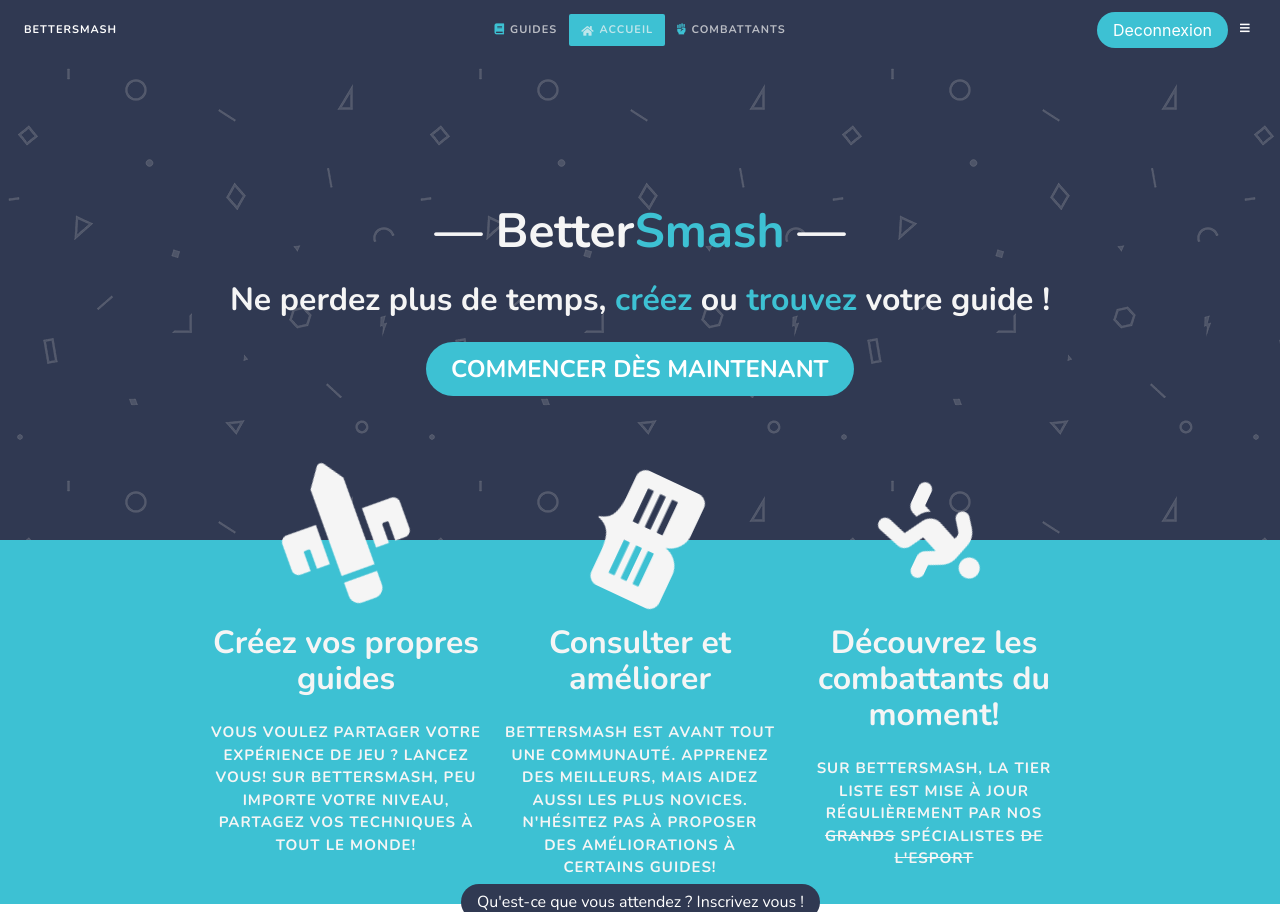
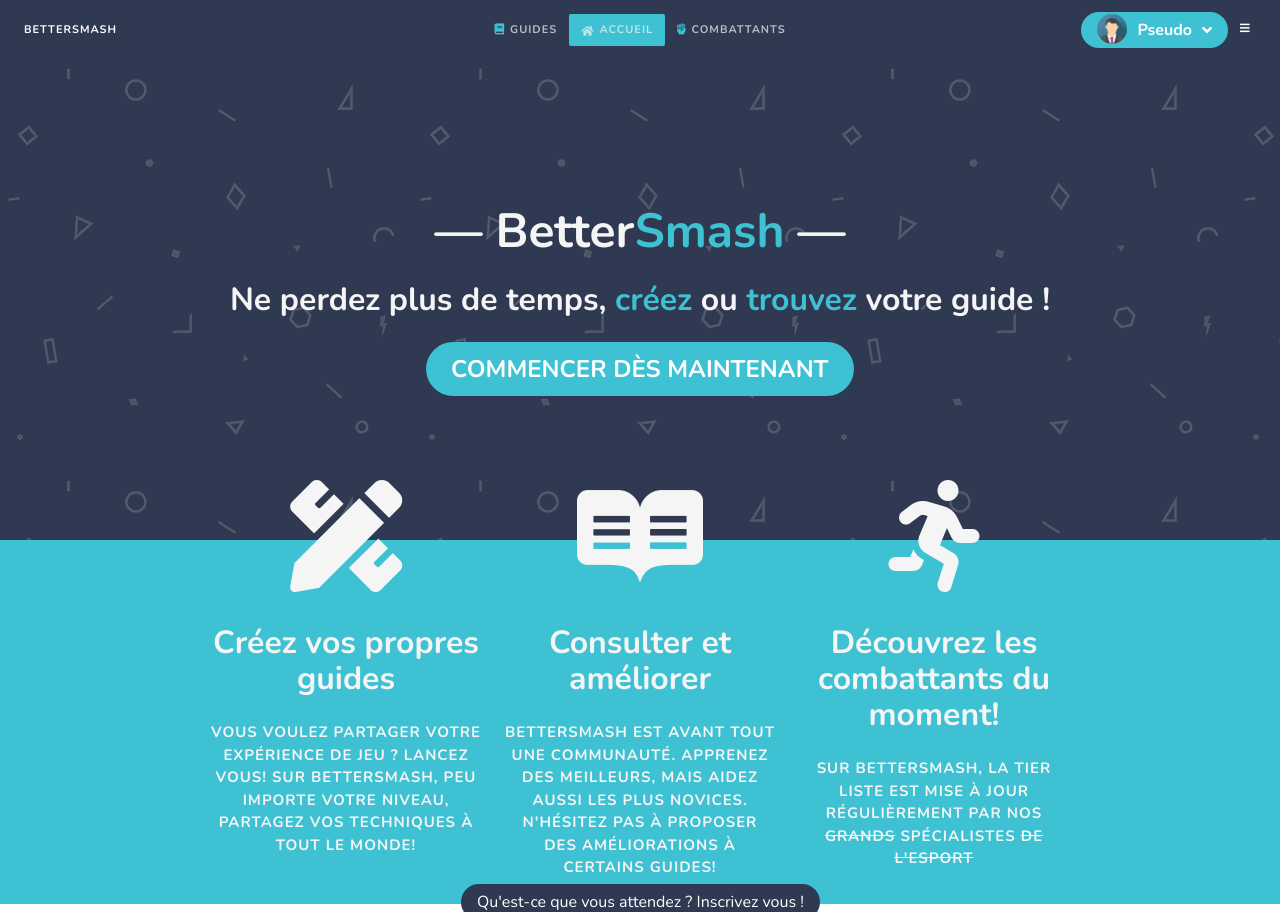
Before and after one commit to borisjacquot/smash, a PHP site: page / in a window 1280 px wide. Shown: the top 912 px of the page. Run offline with PHP 8.4, Linux system fonts and the light colour scheme; the visitor is signed in with stand-in values (Sample User, id 1); some libraries are stand-ins or nearby versions.

Commit message:
Dropdown profil header

```diff
--- a/css/main.css
+++ b/css/main.css
@@ -54,13 +54,6 @@
     to{
         -webkit-transform: rotate(360deg);
     }
-}
-
-.rotating {
-    -webkit-animation: rotating 5s linear infinite;
-}
-.rotating:hover{
-	animation-play-state: paused;
 }
 
 /* ----------------------------------------------
@@ -255,3 +248,10 @@
 .shadow {
   box-shadow: 0 4px 8px 0 rgba(0, 0, 0, 0.2), 0 6px 20px 0 rgba(0, 0, 0, 0.19);
 }
+
+.avatar_header {
+  border-radius: 50%;
+  height: 30px;
+  margin-top: -2px;
+  margin-right: 10px;
+}
--- a/index.php
+++ b/index.php
@@ -51,16 +51,38 @@
             <div class="column right">
                 <?php
                 if(!isset($_SESSION['userID'])){
-                    echo "<form action=\"#\" method=POST>
-                            <button name=\"connexion\" class=\"navbar-item button is-rounded\" style=\"color: white; border: none; background-color: #3dc1d3;\">CONNEXION</button>
-                            <a href=\"inscription.php\" class=\"navbar-item button is-rounded \" style=\"color: white; border: none; background-color: #3dc1d3;\">INSCRIPTION</a>
-                          </form>";
+                    echo "<p class=\"navbar-item\"><a href=\"login.php\" class=\"nonactive\">CONNEXION</a></p>
+			<a href=\"inscription.php\" class=\"button is-rounded\" style=\"color: white; border: none; background-color: #3dc1d3;\">INSCRIPTION</a>";
                 }else{
-                    echo "<form action=\"#\" method=POST>
-                            <input type='submit' name=\"logout\" value=\"Deconnexion\" class=\"button is-rounded\" style=\"color: white; border: none; background-color: #3dc1d3;\">
-                         </form>";
+                    echo <<<HTML
+                    <div class="dropdown is-hoverable">
+					  <div class="dropdown-trigger">
+					    <button class="button is-rounded has-text-weight-bold" style="font-family: 'Nunito', sans-serif;color: white; border: none; background-color: #3dc1d3;" aria-haspopup="true" aria-controls="dropdown-menu4">
+					      <img src="img/img_avatar.png" class="avatar_header"><span>Pseudo</span>
+					      <span class="icon is-small">
+					        <i class="fas fa-angle-down" aria-hidden="true"></i>
+					      </span>
+					    </button>
+					  </div>
+					  <div class="dropdown-menu" id="dropdown-menu4" role="menu" style="left: -50px;">
+					    <div class="dropdown-content">
+					      <div class="dropdown-item">
+					        <a href="#" class="dropdown-item">
+						      Profil
+						    </a>
+						    <hr class="dropdown-divider">
+						    <a href="#" class="dropdown-item">
+						      Déconnection
+						    </a>
+					      </div>
+					    </div>
+					  </div>
+					</div>
+HTML;
                 }
+
                 ?>
+
                 <figure class="navbar-item image has-text-white">
                     <i class="fas fa-bars" style="width: 1rem; height: 1rem;"></i>
                 </figure>
@@ -84,21 +106,21 @@
 	<div class="container has-text-centered">
 		<div class="columns is-centered" style="margin-top: -40px;padding-bottom: 20px;">
 			<div class="column is-3">
-				<span class="icon is-large rotating">
+				<span class="icon is-large">
 				  <i class="fas fa-pencil-ruler fa-7x"></i>
 				</span>
 				<h3 class="title" style="margin-top: 40px;">Créez vos propres guides</h3>
 				<p class="heading has-text-weight-bold" style="font-size: 15px;">Vous voulez partager votre expérience de jeu ? Lancez vous! Sur BetterSmash, peu importe votre niveau, partagez vos techniques à tout le monde!</p>
 			</div>
 			<div class="column is-3">
-				<span class="icon is-large rotating">
+				<span class="icon is-large">
 				  <i class="fab fa-readme fa-7x"></i>
 				</span>
 				<h3 class="title" style="margin-top: 40px;">Consulter et améliorer</h3>
 				<p class="heading has-text-weight-bold" style="font-size: 15px;">BetterSmash est avant tout une communauté. Apprenez des meilleurs, mais aidez aussi les plus novices. N'hésitez pas à proposer des améliorations à certains guides!</p>
 			</div>
 			<div class="column is-3">
-				<span class="icon is-large rotating">
+				<span class="icon is-large">
 				  <i class="fas fa-running fa-7x"></i>
 				</span>
 				<h3 class="title" style="margin-top: 40px;">Découvrez les combattants du moment!</h3>
```
Also changed, not shown: img/img_avatar.png (added).
